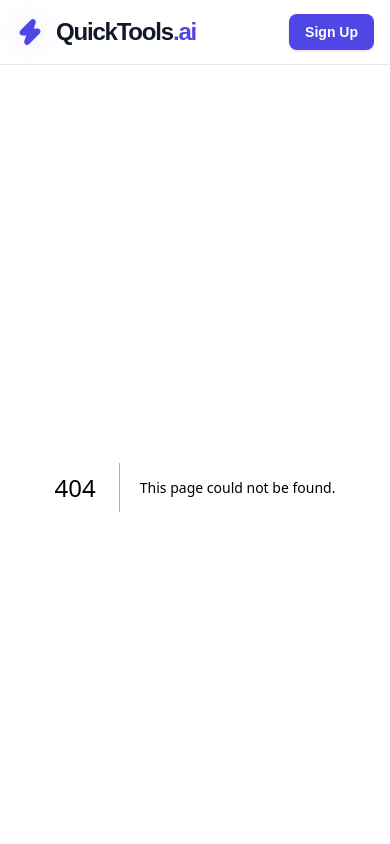
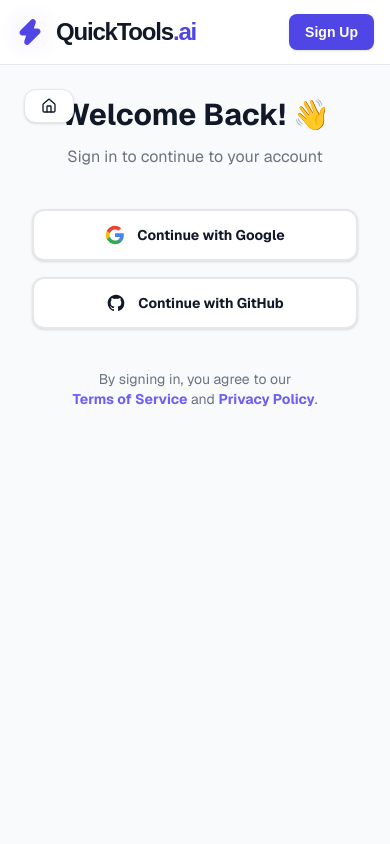
Before and after one commit to jainoddin/quicktools-frontend, a Next.js app: page /login in a window 390 px wide. Before the commit this address had no page. Shown: the top 844 px of the page. Built offline with nearby package versions, Linux system fonts and the light colour scheme.

Commit message:
feat: design responsive split-screen login UI with social providers only

```diff
--- /dev/null
+++ b/app/login/page.tsx
@@ -0,0 +1,88 @@
+import React from 'react';
+import { Metadata } from 'next';
+import Image from 'next/image';
+import Link from 'next/link';
+import { Home } from 'lucide-react';
+
+export const metadata: Metadata = {
+  title: 'Login - QuickTools.ai',
+  description: 'Sign in to access your QuickTools.ai account.',
+};
+
+export default function LoginPage() {
+  return (
+    <div className="min-h-screen bg-[#F8FAFC] flex flex-col md:flex-row font-sans selection:bg-[#6D5EF8] selection:text-white">
+
+      {/* ── LEFT SIDE (Image Graphic) ── */}
+      {/* Hidden on mobile, takes 50% width on tablet/desktop */}
+      <div className="hidden md:flex md:w-1/2 p-6 lg:p-8">
+        <div className="w-full h-full relative rounded-3xl overflow-hidden bg-white shadow-sm border border-[#E5E7EB] flex items-center justify-center">
+          {/* Using the user's provided exact image URL */}
+          <Image
+            src="https://pub-68a98c57e70a4a1fa317739dd20098b9.r2.dev/9766c871-78dd-4b3a-a606-faa1cf880e7d.png"
+            alt="QuickTools.ai AI Platform"
+            fill
+            className="object-cover"
+            priority
+            unoptimized // Since it's an external R2 bucket, unoptimized prevents Next.js image optimization errors if domain isn't configured
+          />
+
+          {/* Back to Home Button overlaying the image */}
+          <Link href="/" className="absolute top-6 left-6 z-10 flex items-center gap-2 px-4 py-2 bg-white/80 backdrop-blur-md border border-white/50 rounded-xl text-sm font-bold text-[#111827] shadow-sm hover:bg-white transition-colors">
+            <Home className="w-4 h-4" /> Home
+          </Link>
+        </div>
+      </div>
+
+      {/* ── RIGHT SIDE (Login Form) ── */}
+      <div className="w-full md:w-1/2 flex items-center justify-center p-8 sm:p-12 lg:p-24 relative">
+
+        {/* Mobile only Back to Home */}
+        <Link href="/" className="md:hidden absolute top-6 left-6 flex items-center gap-2 px-4 py-2 bg-white border border-[#E5E7EB] rounded-xl text-sm font-bold text-[#111827] shadow-sm hover:bg-gray-50 transition-colors">
+          <Home className="w-4 h-4" />
+        </Link>
+
+        <div className="w-full max-w-[440px]">
+          {/* Header */}
+          <div className="text-center mb-10">
+            <h1 className="text-3xl font-bold text-[#111827] mb-3">Welcome Back! 👋</h1>
+            <p className="text-[#6B7280]">Sign in to continue to your account</p>
+          </div>
+
+          {/* Social Login Buttons */}
+          <div className="space-y-4">
+
+            {/* Google Button */}
+            <button className="w-full flex items-center justify-center gap-3 bg-white border-2 border-[#E5E7EB] hover:border-gray-300 hover:bg-gray-50 text-[#111827] font-bold text-sm px-6 py-3.5 rounded-xl transition-all shadow-sm">
+              <svg className="w-5 h-5" viewBox="0 0 24 24">
+                <path d="M22.56 12.25c0-.78-.07-1.53-.2-2.25H12v4.26h5.92c-.26 1.37-1.04 2.53-2.21 3.31v2.77h3.57c2.08-1.92 3.28-4.74 3.28-8.09z" fill="#4285F4"/>
+                <path d="M12 23c2.97 0 5.46-.98 7.28-2.66l-3.57-2.77c-.98.66-2.23 1.06-3.71 1.06-2.86 0-5.29-1.93-6.16-4.53H2.18v2.84C3.99 20.53 7.7 23 12 23z" fill="#34A853"/>
+                <path d="M5.84 14.09c-.22-.66-.35-1.36-.35-2.09s.13-1.43.35-2.09V7.07H2.18C1.43 8.55 1 10.22 1 12s.43 3.45 1.18 4.93l2.85-2.22.81-.62z" fill="#FBBC05"/>
+                <path d="M12 5.38c1.62 0 3.06.56 4.21 1.64l3.15-3.15C17.45 2.09 14.97 1 12 1 7.7 1 3.99 3.47 2.18 7.07l3.66 2.84c.87-2.6 3.3-4.53 6.16-4.53z" fill="#EA4335"/>
+              </svg>
+              Continue with Google
+            </button>
+
+            {/* GitHub Button */}
+            <button className="w-full flex items-center justify-center gap-3 bg-white border-2 border-[#E5E7EB] hover:border-gray-300 hover:bg-gray-50 text-[#111827] font-bold text-sm px-6 py-3.5 rounded-xl transition-all shadow-sm">
+              <svg className="w-5 h-5" fill="currentColor" viewBox="0 0 24 24">
+                <path fillRule="evenodd" clipRule="evenodd" d="M12 2C6.477 2 2 6.484 2 12.017c0 4.425 2.865 8.18 6.839 9.504.5.092.682-.217.682-.483 0-.237-.008-.868-.013-1.703-2.782.605-3.369-1.343-3.369-1.343-.454-1.158-1.11-1.466-1.11-1.466-.908-.62.069-.608.069-.608 1.003.07 1.531 1.032 1.531 1.032.892 1.53 2.341 1.088 2.91.832.092-.647.35-1.088.636-1.338-2.22-.253-4.555-1.113-4.555-4.951 0-1.093.39-1.988 1.029-2.688-.103-.253-.446-1.272.098-2.65 0 0 .84-.27 2.75 1.026A9.564 9.564 0 0112 6.844c.85.004 1.705.115 2.504.337 1.909-1.296 2.747-1.027 2.747-1.027.546 1.379.202 2.398.1 2.651.64.7 1.028 1.595 1.028 2.688 0 3.848-2.339 4.695-4.566 4.943.359.309.678.92.678 1.855 0 1.338-.012 2.419-.012 2.747 0 .268.18.58.688.482A10.019 10.019 0 0022 12.017C22 6.484 17.522 2 12 2z" />
+              </svg>
+              Continue with GitHub
+            </button>
+
+          </div>
+
+          {/* Optional Divider (even though we removed email/password, it looks good for future proofing or just keeping the clean look. Wait, the user said "remove email and password, ONLY put social login". I should remove the "OR" divider too, to make it perfectly minimal like they want). */}
+
+          {/* Footer Text */}
+          <p className="text-center text-sm text-[#6B7280] mt-10">
+            By signing in, you agree to our <br/>
+            <Link href="/terms" className="text-[#6D5EF8] font-bold hover:underline">Terms of Service</Link> and <Link href="/privacy" className="text-[#6D5EF8] font-bold hover:underline">Privacy Policy</Link>.
+          </p>
+
+        </div>
+      </div>
+    </div>
+  );
+}
```
